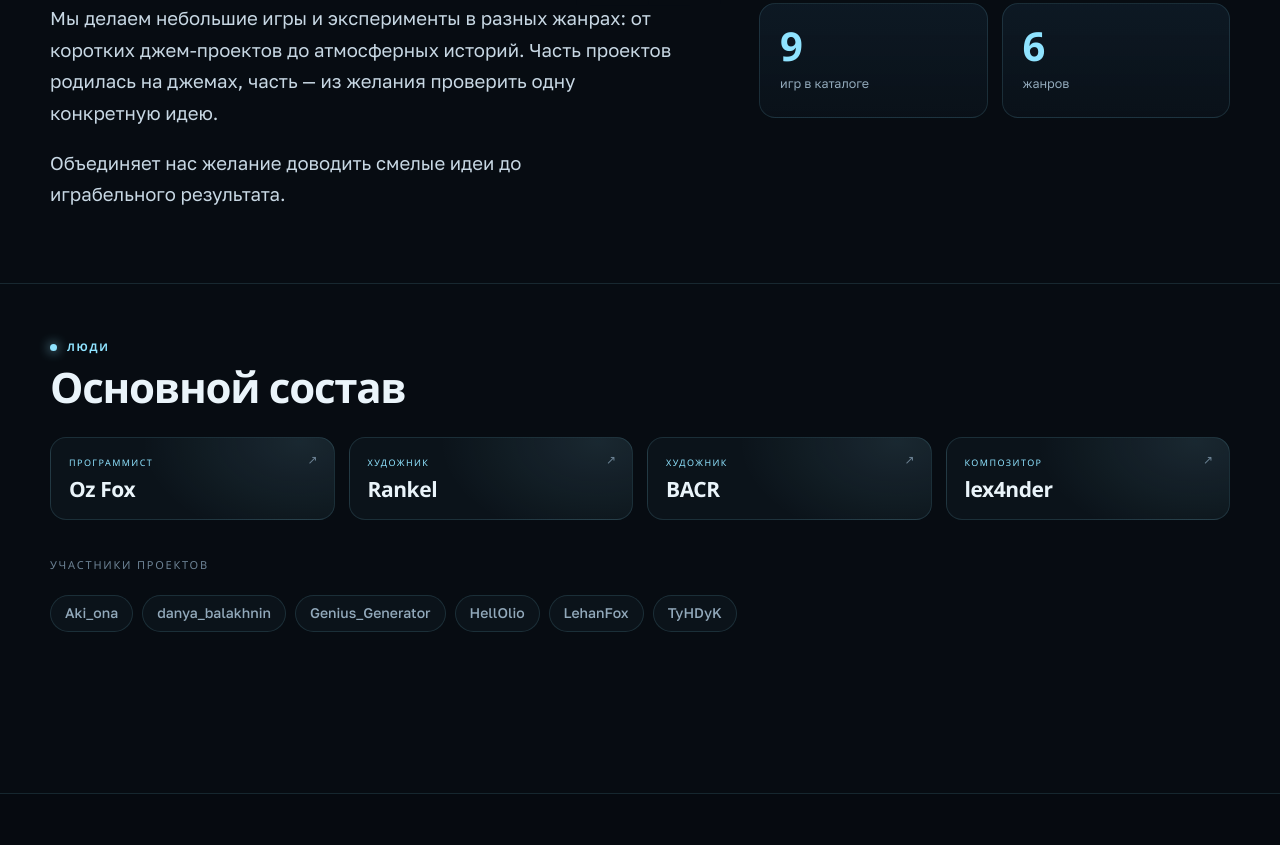
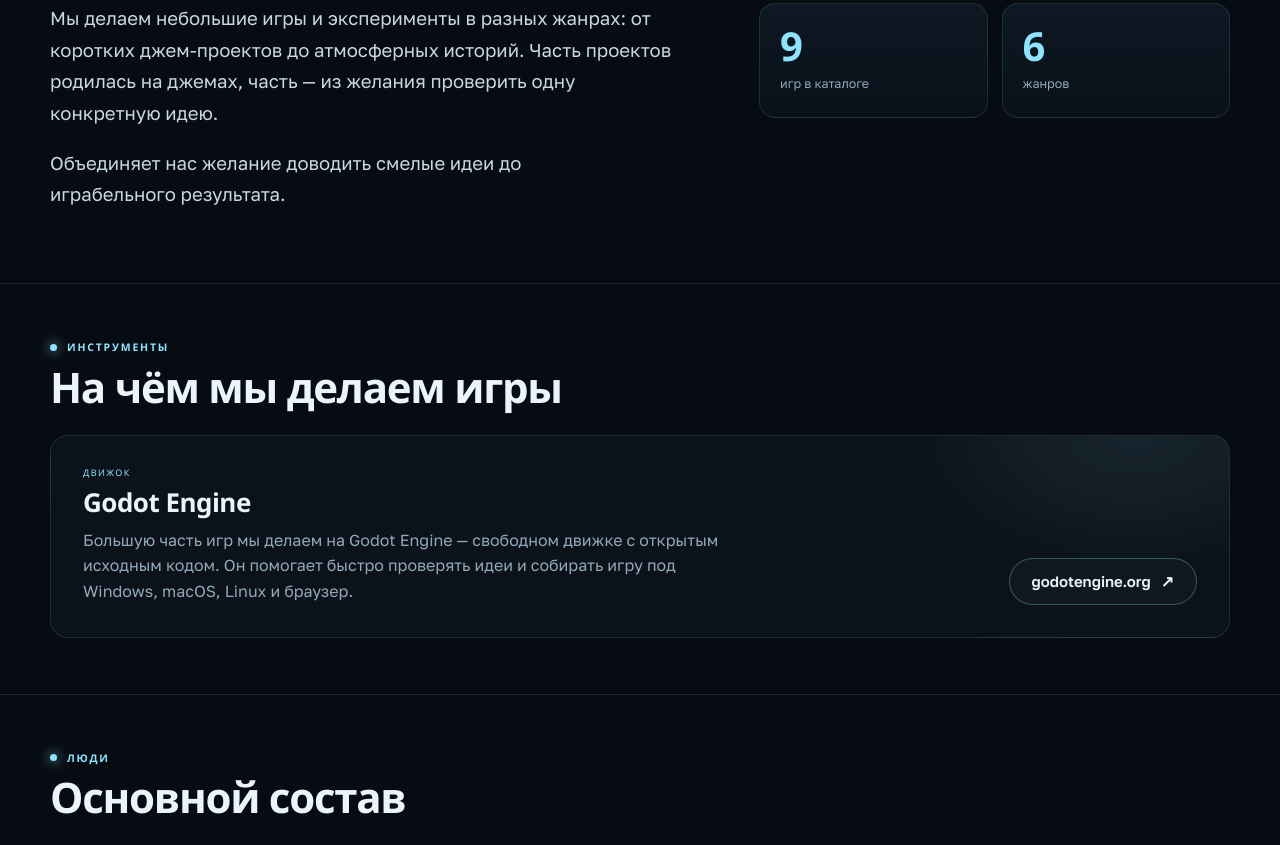
Before and after one commit to thepenquins/thepenquins.github.io, an Astro site: page /about in a window 1280 px wide. Shown: the part 499-1344 px from the top of the page. Built offline with nearby package versions, Linux system fonts and the light colour scheme; Astro itself is replaced by a stand-in of ours; a web font is replaced by a local one.

Commit message:
Рассказать про Godot Engine на странице «О команде»
- новый блок «На чём мы делаем игры» с карточкой Godot Engine
- короткий текст о движке и ссылка на godotengine.org
- стили .stack/.stack-card в духе остальных секций страницы

```diff
--- a/src/pages/about.astro
+++ b/src/pages/about.astro
@@ -36,6 +36,33 @@ const description =
       <div class="about-facts" aria-label="Команда в цифрах">
         <div><strong>{stats.games}</strong><span>игр в каталоге</span></div>
         <div><strong>{stats.genres}</strong><span>жанров</span></div>
+      </div>
+    </div>
+  </section>
+
+  <section class="stack" aria-labelledby="stack-heading">
+    <div class="container">
+      <p class="eyebrow">Инструменты</p>
+      <h2 id="stack-heading" class="stack-title">На чём мы делаем игры</h2>
+
+      <div class="stack-card">
+        <div class="stack-card__body">
+          <span class="stack-card__label">Движок</span>
+          <h3 class="stack-card__name">Godot Engine</h3>
+          <p>
+            Большую часть игр мы делаем на Godot Engine — свободном движке
+            с открытым исходным кодом. Он помогает быстро проверять идеи
+            и собирать игру под Windows, macOS, Linux и браузер.
+          </p>
+        </div>
+        <a
+          class="btn btn--ghost stack-card__link"
+          href="https://godotengine.org"
+          target="_blank"
+          rel="noopener"
+        >
+          godotengine.org <span class="btn__arrow" aria-hidden="true">↗</span>
+        </a>
       </div>
     </div>
   </section>
--- a/src/styles/global.css
+++ b/src/styles/global.css
@@ -1446,6 +1446,71 @@ body.is-lightbox-open {
   font-size: clamp(17px, 1.45vw, 19px);
 }
 
+.stack {
+  padding-block: clamp(36px, 5vw, 56px);
+  border-top: 1px solid var(--line);
+}
+
+.stack-title {
+  margin: 10px 0 0;
+  font-family: var(--font-display);
+  font-size: clamp(27px, 3.7vw, 42px);
+  font-weight: 800;
+  line-height: 1.06;
+  letter-spacing: -0.03em;
+}
+
+.stack-card {
+  display: flex;
+  flex-wrap: wrap;
+  align-items: flex-end;
+  justify-content: space-between;
+  gap: 22px 40px;
+  margin-top: 26px;
+  padding: clamp(22px, 3vw, 32px);
+  border: 1px solid var(--line);
+  border-radius: 18px;
+  background:
+    radial-gradient(340px 200px at 92% 0%, rgba(143, 227, 255, 0.09), transparent 70%),
+    rgba(143, 227, 255, 0.03);
+}
+
+.stack-card__body {
+  max-width: 62ch;
+}
+
+.stack-card__label {
+  display: block;
+  font-family: var(--font-display);
+  font-size: 9px;
+  font-weight: 500;
+  line-height: 1.2;
+  letter-spacing: 0.16em;
+  text-transform: uppercase;
+  color: var(--ice);
+}
+
+.stack-card__name {
+  margin: 9px 0 10px;
+  font-family: var(--font-display);
+  font-size: clamp(20px, 2.3vw, 26px);
+  font-weight: 600;
+  line-height: 1.15;
+  letter-spacing: -0.02em;
+  color: var(--text);
+}
+
+.stack-card p {
+  margin: 0;
+  color: var(--muted);
+  font-size: 16px;
+  line-height: 1.6;
+}
+
+.stack-card__link {
+  flex: none;
+}
+
 .about-facts {
   display: grid;
   grid-template-columns: repeat(2, minmax(0, 1fr));
```
